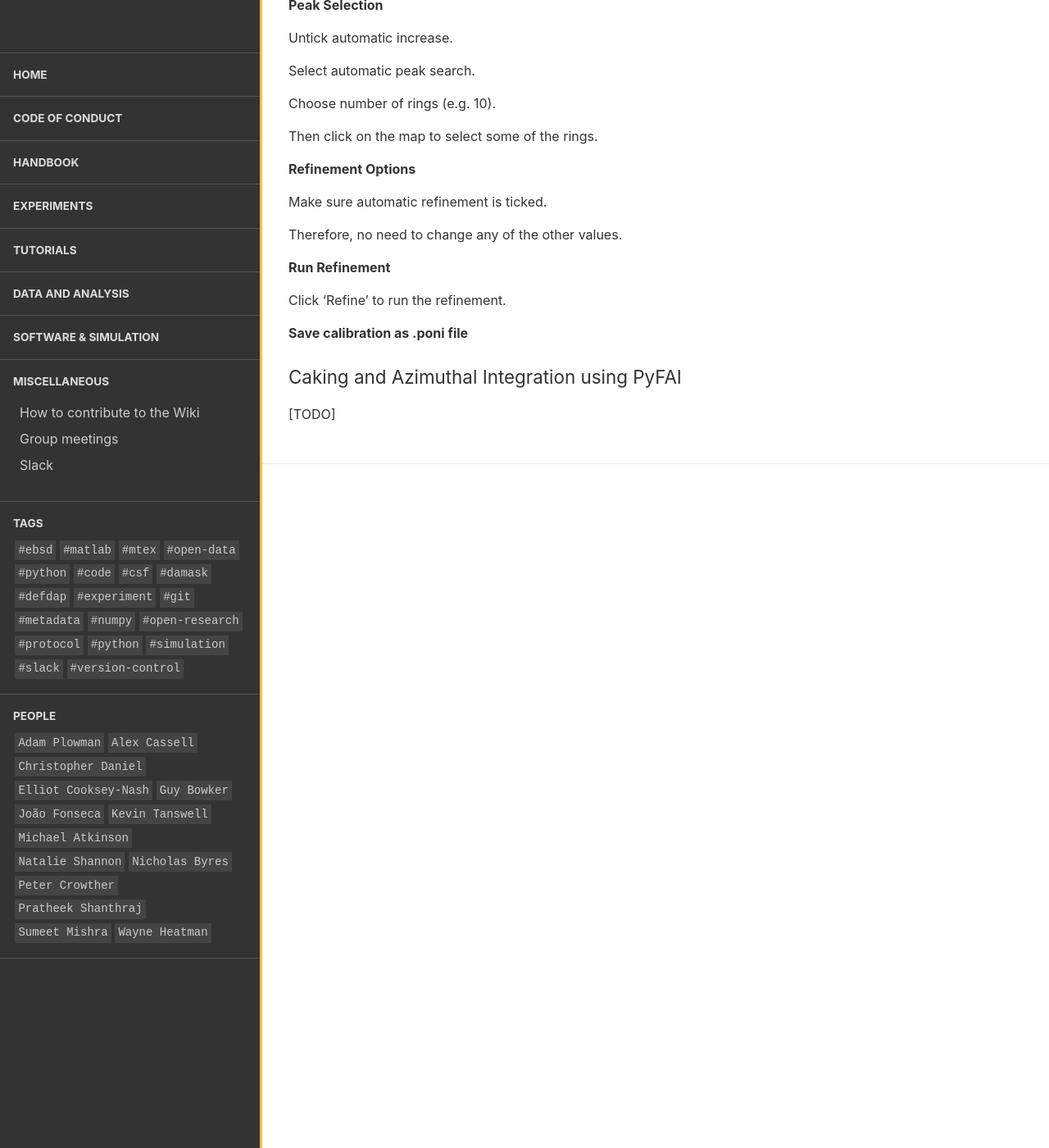
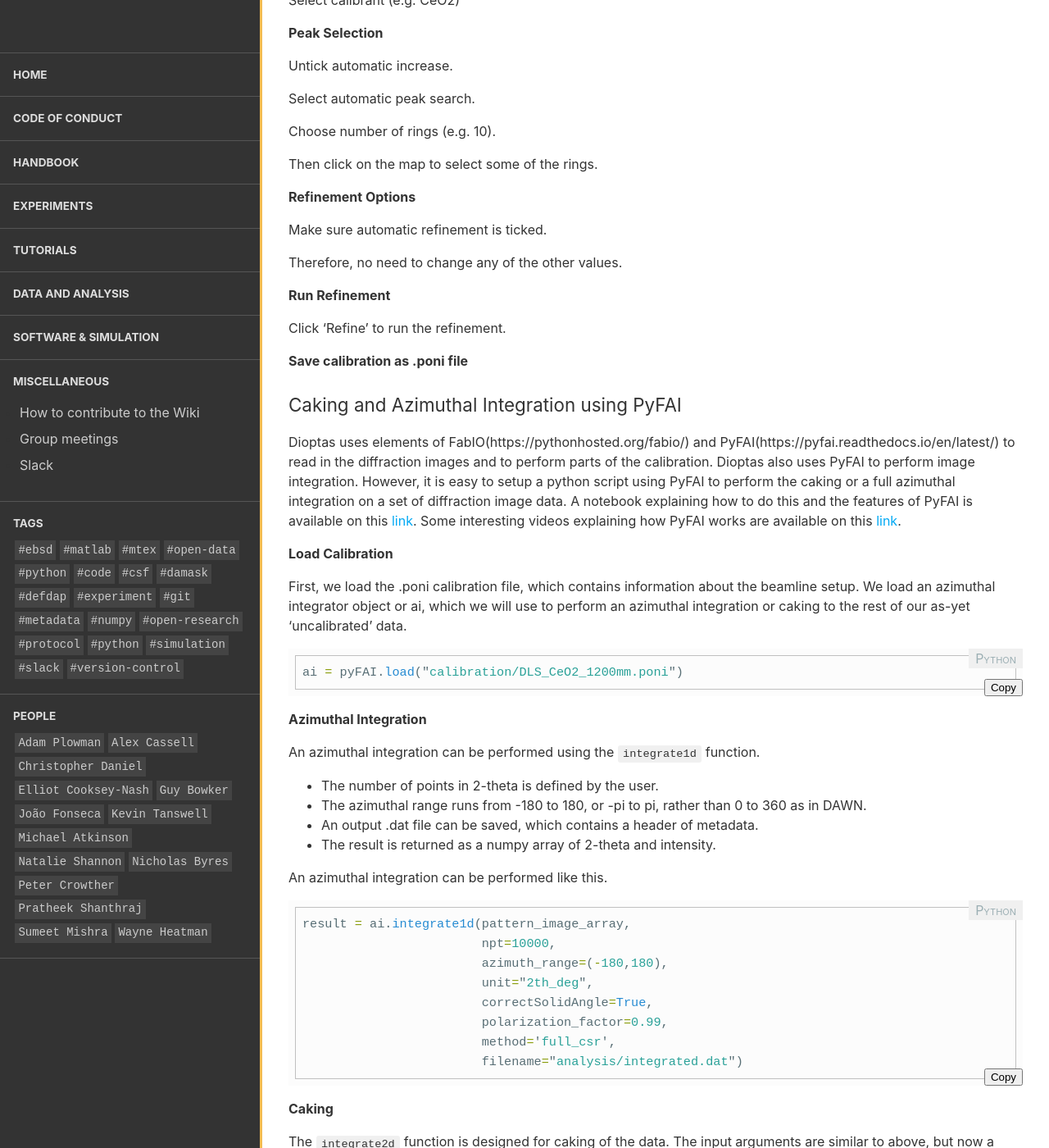
Before and after one commit to LightForm-group/wiki, a Jekyll site: the page built from collections/_tutorials/sxrd-caking-dioptas.md, in a window 1280 px wide and 1400 px high, scrolled down 1907 px. Shown: the whole window at 82% size. Built offline with Jekyll 4.4.1, drawn with Linux system fonts in a browser that asks for light colours; nearby versions of some CDN libraries; some of the changed text lies outside the part shown.

Commit message:
Update sxrd-caking-dioptas.md

````diff
--- a/collections/_tutorials/sxrd-caking-dioptas.md
+++ b/collections/_tutorials/sxrd-caking-dioptas.md
@@ -15,11 +15,13 @@ Before we can analyse the diffraction pattern rings for changes in phase fractio
 
 ### Opening Dioptas on the iCSF
 
-To run the *caking* and *azimuthal integration* we have setup the program [Dioptas](http://www.clemensprescher.com/programs/dioptas) on the iCSF. Dioptas is a python-based data analysis and processing program used for processing synchrotron data. The program was developed at the DESY beamline in Germany. It can do the same job as DAWN, but is slightly easier to use and once the calibration files are setup the caking and azimuthal integration can be automated using a python script and the PyFAI package.
+To run the *caking* and *azimuthal integration* we have setup the program [Dioptas](http://www.clemensprescher.com/programs/dioptas) on the iCSF. Dioptas is a python-based data analysis and processing program used for processing synchrotron data. The program was developed at the DESY beamline in Germany. It can do the same job as DAWN, but is slightly easier to use and once the calibration files are setup the caking and azimuthal integration can be automated using a python script and the [PyFAI](https://pyfai.readthedocs.io/en/latest/) package.
 
 Log onto the iCSF by opening the terminal and using the secure shell (ssh) protocol;
 
+```bash
 ssh -X mbcx9cd4@incline256.itservices.manchester.ac.uk
+```
 
 You will then be prompted to enter your password.
 
@@ -71,4 +73,85 @@ Click 'Refine' to run the refinement.
 
 ### Caking and Azimuthal Integration using PyFAI
 
-[TODO]
+Dioptas uses elements of FabIO(https://pythonhosted.org/fabio/) and PyFAI(https://pyfai.readthedocs.io/en/latest/) to read in the diffraction images and to perform parts of the calibration. Dioptas also uses PyFAI to perform image integration. However, it is easy to setup a python script using PyFAI to perform the caking or a full azimuthal integration on a set of diffraction image data. A notebook explaining how to do this and the features of PyFAI is available on this [link](https://github.com/LightForm-group/pyFAI-integration-caking). Some interesting videos explaining how PyFAI works are available on this [link](http://www.silx.org/doc/pyFAI/dev/index.html#).
+
+**Load Calibration**
+
+First, we load the .poni calibration file, which contains information about the beamline setup. We load an azimuthal integrator object or ai, which we will use to perform an azimuthal integration or caking to the rest of our as-yet 'uncalibrated' data.
+
+```python
+ai = pyFAI.load("calibration/DLS_CeO2_1200mm.poni")
+```
+
+**Azimuthal Integration**
+
+An azimuthal integration can be performed using the `integrate1d` function.
+
+* The number of points in 2-theta is defined by the user.
+* The azimuthal range runs from -180 to 180, or -pi to pi, rather than 0 to 360 as in DAWN.
+* An output .dat file can be saved, which contains a header of metadata.
+* The result is returned as a numpy array of 2-theta and intensity.
+
+An azimuthal integration can be performed like this.
+
+```python
+result = ai.integrate1d(pattern_image_array,
+                        npt=10000,
+                        azimuth_range=(-180,180),
+                        unit="2th_deg",
+                        correctSolidAngle=True,
+                        polarization_factor=0.99,
+                        method='full_csr',
+                        filename="analysis/integrated.dat")
+```
+
+**Caking**
+
+The `integrate2d` function is designed for caking of the data. The input arguments are similar to above, but now a number of azimuthal cakes can be chosen.
+
+The following script uses a loop to iterate through some images, create an array for the data and then save it as a text file.
+
+```python
+# Supress warnings when TIFFs are read
+logging.getLogger("fabio.TiffIO").setLevel(logging.ERROR)
+
+# user inputs
+number_of_points = 10000
+number_of_cakes = 36
+
+# get a list of the files
+image_list = sorted(pathlib.Path("data/").glob("pixium*"))
+
+for image_path in image_list:
+    # create empty array
+    caked_data = np.zeros((number_of_cakes + 1, number_of_points))
+
+    # create an image array and cake the data
+    with warnings.catch_warnings():
+        warnings.simplefilter("ignore")
+        image = fabio.open(image_path)
+    pattern_image_array = image.data
+    result = ai.integrate2d(pattern_image_array,
+                            number_of_points,
+                            number_of_cakes,
+                            unit="2th_deg",
+                            polarization_factor=0.99,
+                            method='full_csr')
+
+    # write the caked result to the array
+    for cake_number in range(number_of_cakes):
+        if cake_number == 0:
+            caked_data[0] = result[1]
+            caked_data[1] = result[0][0]
+        else:
+            caked_data[cake_number + 1] = result[0][cake_number]
+
+    # swap the rows/columns
+    caked_data.transpose()
+
+    # write out the caked data to a text file
+    output_path = f"analysis/{image_path.stem}.dat"
+    np.savetxt(output_path, caked_data)
+```
+
+This caked dataset is now saved in a format that can be used in [xrdfit](https://xrdfit.readthedocs.io/en/stable/) to analyse how the single peak profiles change over time.
````
